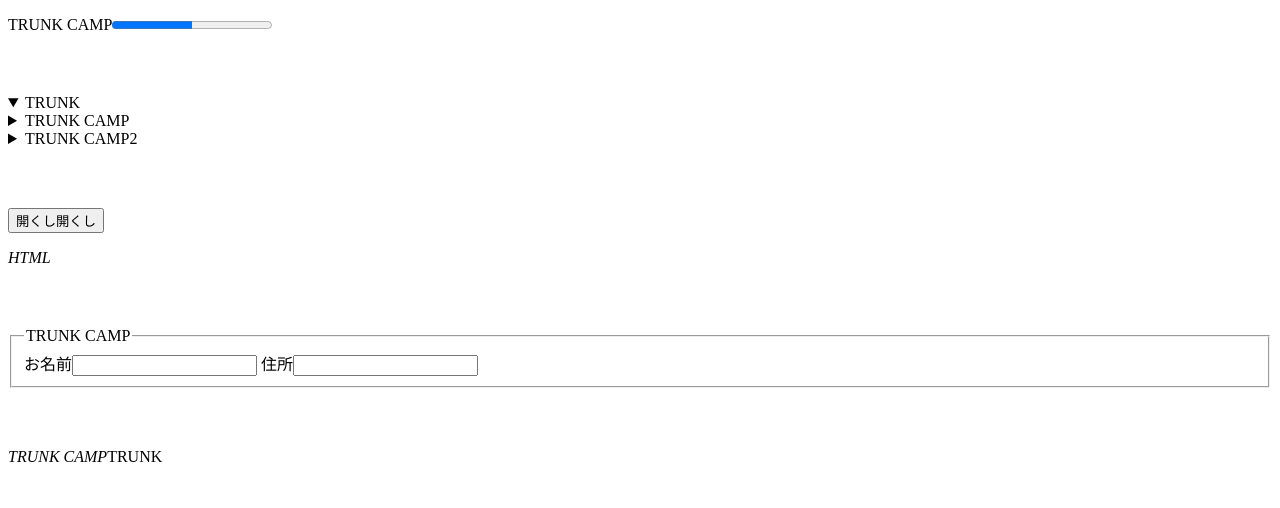
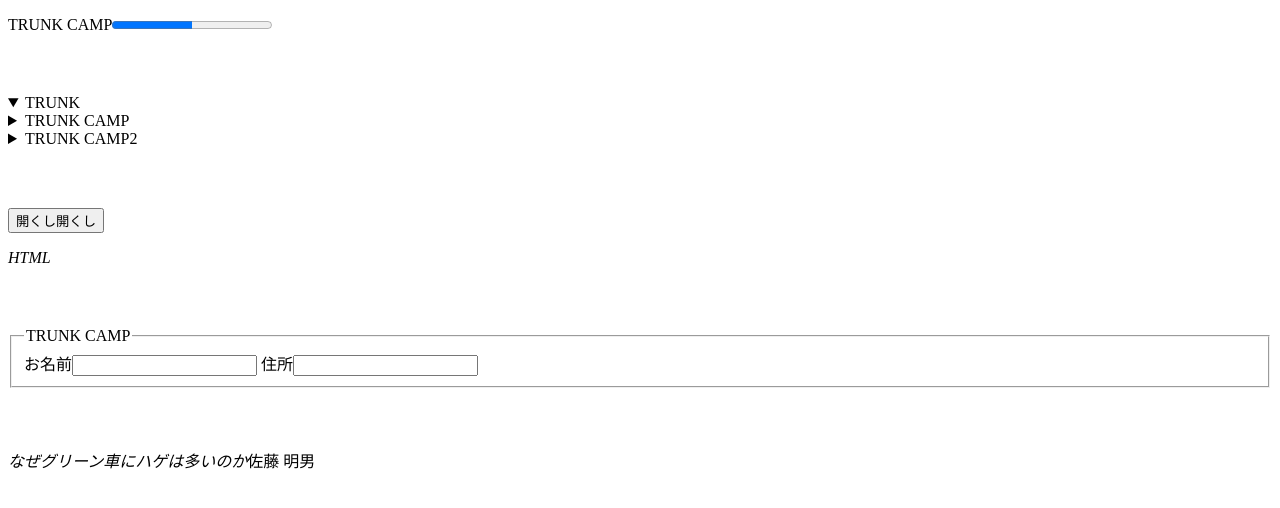
Before and after one commit to sengokukun/html5_tag, a plain HTML site: page index.html in a window 1280 px wide. Drawn offline with Linux system fonts and the light colour scheme.

Commit message:
no message

```diff
--- a/index.html
+++ b/index.html
@@ -43,6 +43,6 @@
       <label for="name">お名前</label><input type="text" name="name" id="name" value="">
       <label for="name">住所</label><input type="text" name="address" id="address" value="">
     </fieldset>
-    <p class="mB60"><cite>TRUNK CAMP</cite>TRUNK</p>
+    <p class="mB60"><cite>なぜグリーン車にハゲは多いのか</cite>佐藤 明男</p>
   </body>
 </html>
```
